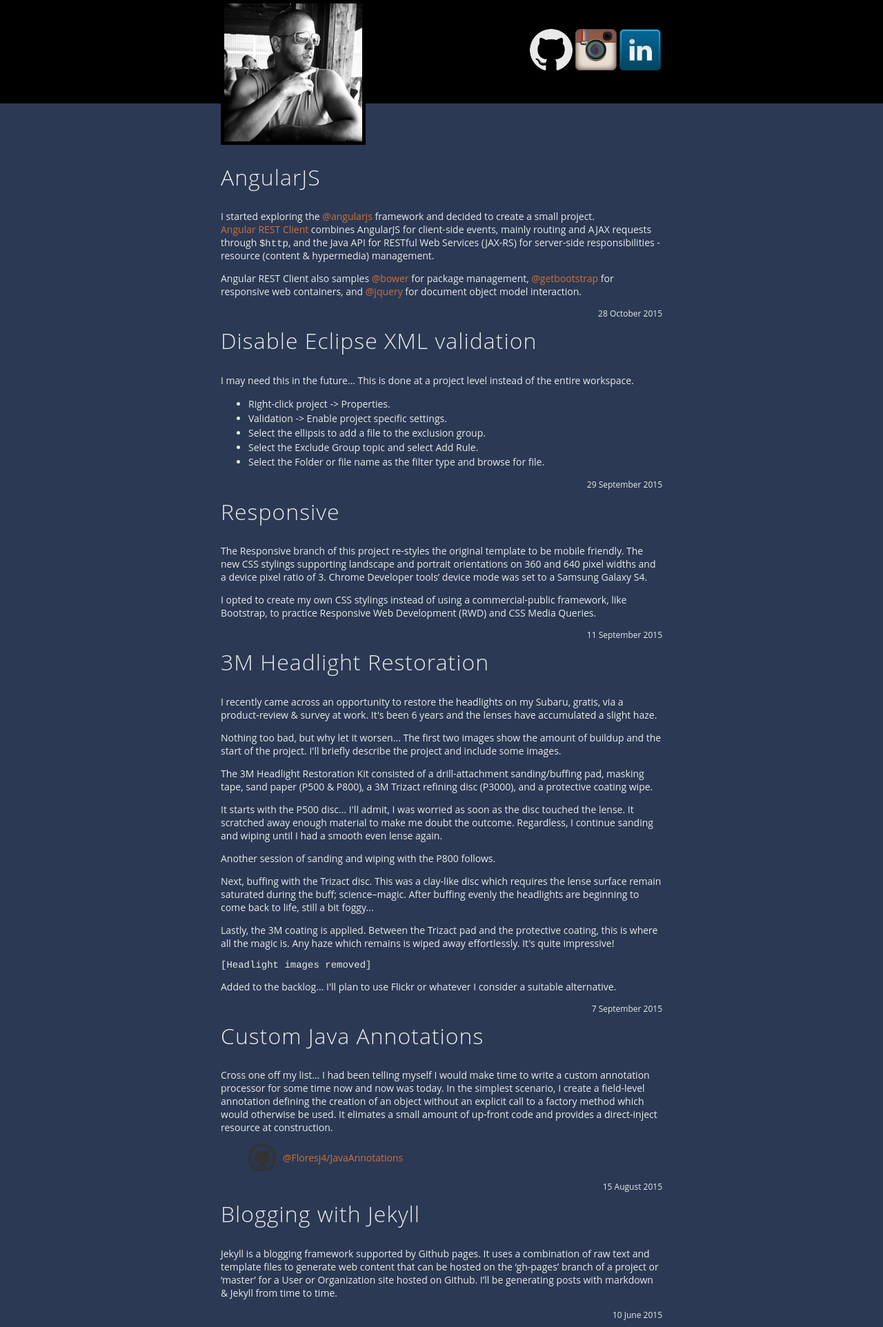
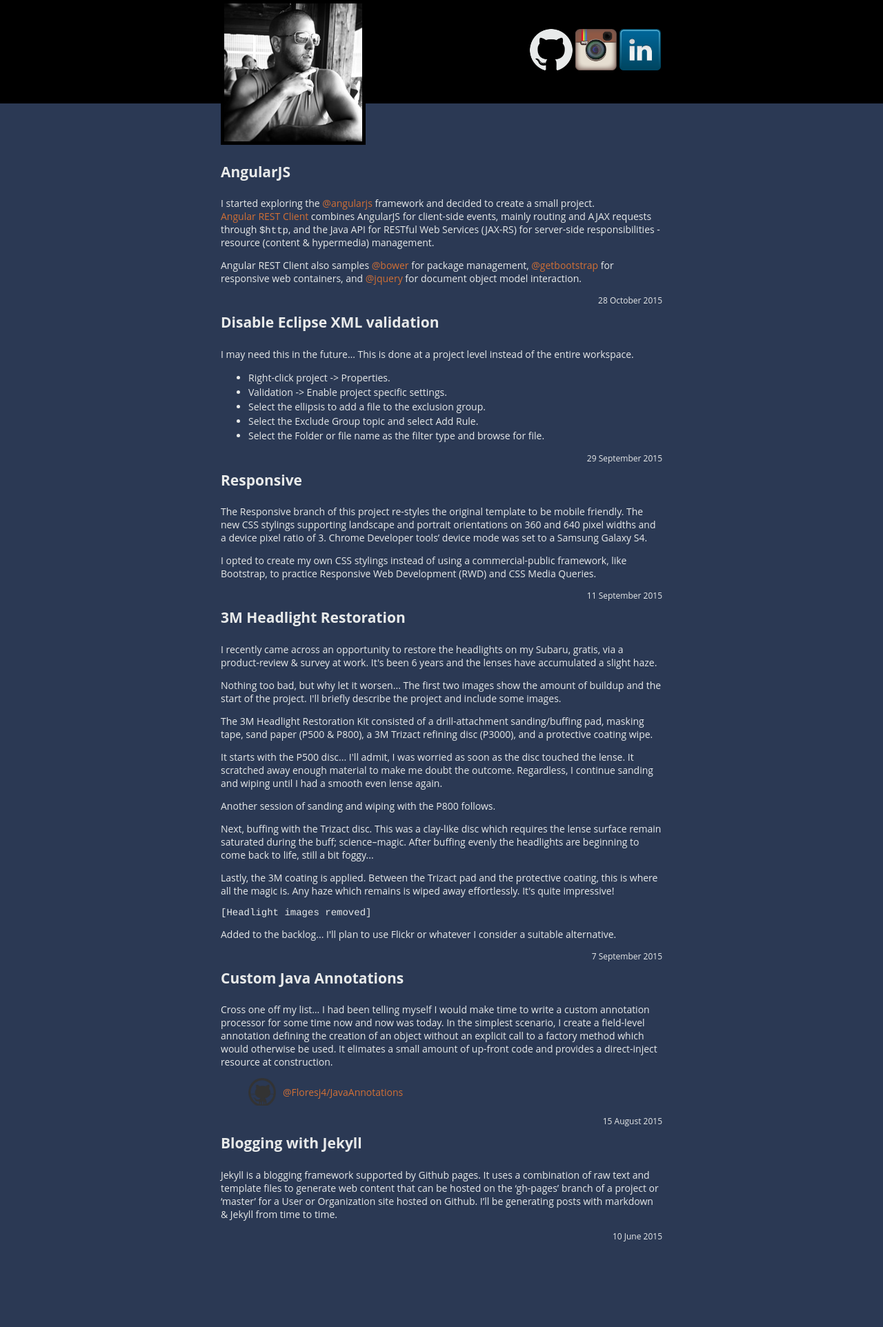
Before and after one commit to Floresj4/floresj4.github.io, a Jekyll site: the page built from index.html, in a window 1280 px wide. Shown: the whole page at 69% size. Built offline with Jekyll 4.4.1, drawn with Linux system fonts in a browser that asks for light colours; after the commit the page ends 1810 px from its top, so only the background shows below that.

Commit message:
changing post header to h2 and setting all a{cursor:pointer}

```diff
--- a/index.html
+++ b/index.html
@@ -4,7 +4,7 @@
 
 {% for post in site.posts %}
 	<div class='stg-col-1 blog-post'>
-		<h1>{{ post.title }}</h1>
+		<h2>{{ post.title }}</h2>
 
 		{{post.content}}
 
--- a/style/site.css
+++ b/style/site.css
@@ -13,6 +13,10 @@
 	z-index:-1;
 	left:0;
 	top:0;
+}
+
+a {
+	cursor:pointer;
 }
 
 .my-image {
```
